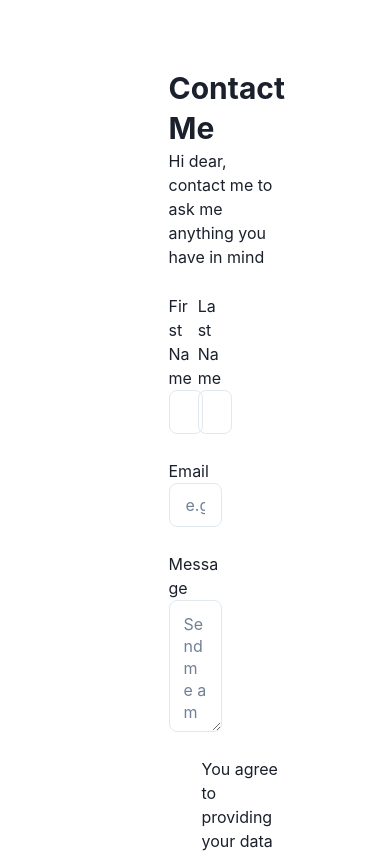
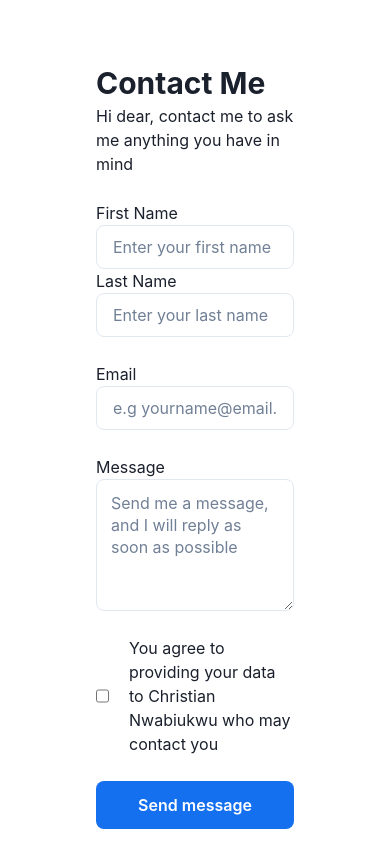
Before and after one commit to Ugochrist13/hng-task, a React (Vite) app: page /contact in a window 390 px wide. Shown: the top 853 px of the page. Built offline with nearby package versions, Linux system fonts and the light colour scheme.

Commit message:
stage 2 push

```diff
--- a/src/components/Contact.jsx
+++ b/src/components/Contact.jsx
@@ -8,7 +8,7 @@ function Contact() {
   const navigate = useNavigate();
 
   return (
-    <VStack p="5px 20px">
+    <VStack id="formcont" p="5px 20px">
       <Form
         className="form"
         method="post"
@@ -22,16 +22,19 @@ function Contact() {
           <p>Hi dear, contact me to ask me anything you have in mind</p>
         </div>
         <Box
+          className="name"
           display="flex"
           w="100%"
           justifyContent="space-between"
           alignContent="center"
         >
-          <Box w="45%">
+          <Box id="firstname" w="45%">
             <label>First Name </label>
-            <br/>
+            <br />
             <Input
-            w="100%" h="44px" borderRadius="8px"
+              w="100%"
+              h="44px"
+              borderRadius="8px"
               fontFamily="Inter"
               fontSize="16px"
               fontWeight="400"
@@ -44,11 +47,13 @@ function Contact() {
               placeholder="Enter your first name"
             />
           </Box>
-          <Box w="45%">
+          <Box id="firstname" w="45%">
             <label>Last Name </label>
-            <br/>
+            <br />
             <Input
-            w="100%" h="44px" borderRadius="8px"
+              w="100%"
+              h="44px"
+              borderRadius="8px"
               fontFamily="Inter"
               fontSize="16px"
               fontWeight="400"
@@ -62,11 +67,13 @@ function Contact() {
             />
           </Box>
         </Box>
-        <Box w="100%" >
+        <Box w="100%">
           <label>Email </label>
           <br />
           <Input
-          w="100%" h="44px" borderRadius="8px"
+            w="100%"
+            h="44px"
+            borderRadius="8px"
             fontFamily="Inter"
             fontSize="16px"
             fontWeight="400"
@@ -82,7 +89,11 @@ function Contact() {
         <Box w="100%">
           <label>Message</label>
           <br />
-          <Textarea w="100%" h="132px" borderRadius="8px" p="12px 14px"
+          <Textarea
+            w="100%"
+            h="132px"
+            borderRadius="8px"
+            p="12px 14px"
             id="message"
             placeholder="Send me a message, and I will reply as soon as possible"
             name="Message"
@@ -104,7 +115,6 @@ function Contact() {
         >
           Send message
         </button>
-        <Box w="100%" b="1px solid gray.700" h="0" />
       </Form>
       <Footer />
     </VStack>
--- a/src/components/contact.css
+++ b/src/components/contact.css
@@ -19,3 +19,31 @@
   letter-spacing: 0em;
   border-radius: 8px;
 }
+@media screen and (max-width: 750px) {
+  .formcont {
+    padding: 0px 5px;
+  }
+  .form {
+    width: 95%;
+  }
+  .name {
+    flex-direction: column;
+
+    /* font-size: smaller; */
+  }
+  #firstname {
+    width: 100%;
+  }
+  #secondname {
+    width: 100%;
+  }
+}
+
+@media screen and (max-width: 520px) {
+  #formcont {
+    padding: 0px 0px;
+  }
+  .form {
+    width: 100%;
+  }
+}
```
